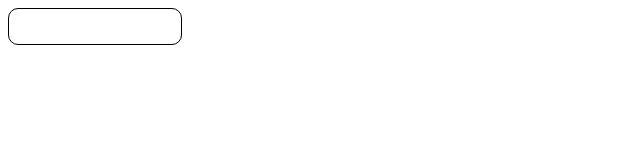
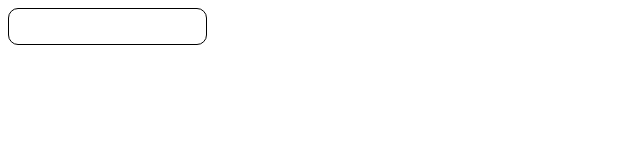
Before and after one commit to ewei2406/EcoPower, a React (Create React App) app in the folder frontend/: page / in a window 1280 px wide. Shown: the top 160 px of the page, without its empty margins (0-640 px from the left). Built offline with nearby package versions, Linux system fonts and the light colour scheme.

Commit message:
Rounded styles

```diff
--- a/frontend/src/components/Item/Item.tsx
+++ b/frontend/src/components/Item/Item.tsx
@@ -1,7 +1,6 @@
 import React from "react"
 
 const Item = () => {
-
     return (
         <div>
             This is item
--- a/frontend/src/components/SearchBar/SearchBar.tsx
+++ b/frontend/src/components/SearchBar/SearchBar.tsx
@@ -1,18 +1,13 @@
 import React, { useState } from "react";
 import styled from "styled-components"
+import { RoundedInput } from "../Styles/RoundedRect";
 
-const SearchWrapper = styled.input`
-    border: 1px solid black;
-    border-radius: 10px;
-    padding: 10px;
-    font-family: 'Roboto', sans-serif;
-`
 
 const SearchBar = () => {
     const [search, setSearch] = useState("")
 
     return (
-        <SearchWrapper type="text" value={search} onChange={e => setSearch(e.target.value)}/>
+        <RoundedInput type="text" value={search} onChange={e => setSearch(e.target.value)}/>
     )
 }
 
--- /dev/null
+++ b/frontend/src/components/Styles/RoundedRect.tsx
@@ -0,0 +1,17 @@
+import styled from "styled-components"
+
+const RoundedRect = styled.div`
+    border: 1px solid black;
+    border-radius: 10px;
+    padding: 10px;
+    font-family: 'Roboto', sans - serif;
+`
+
+const RoundedInput = styled.input`
+    border: 1px solid black;
+    border-radius: 10px;
+    padding: 10px;
+    font-family: 'Roboto', sans - serif;
+`
+
+export {RoundedRect, RoundedInput}
```
